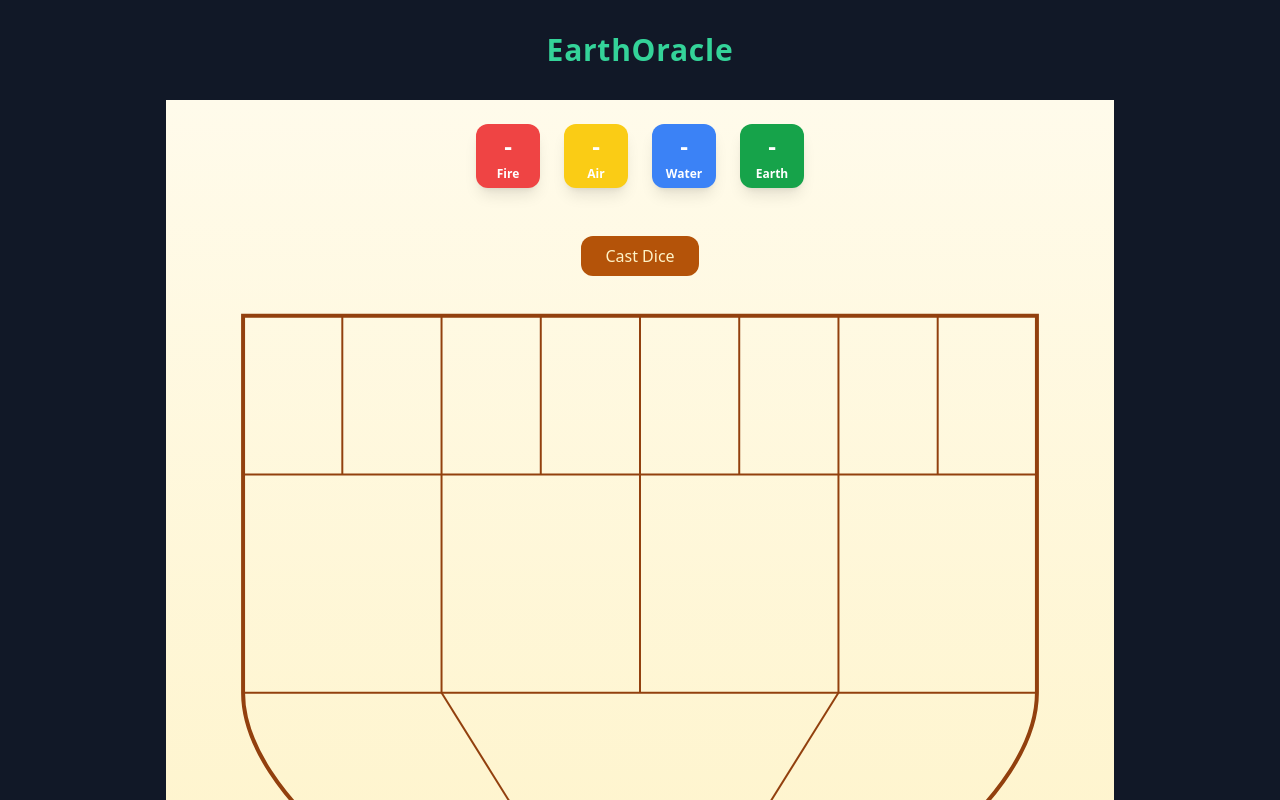
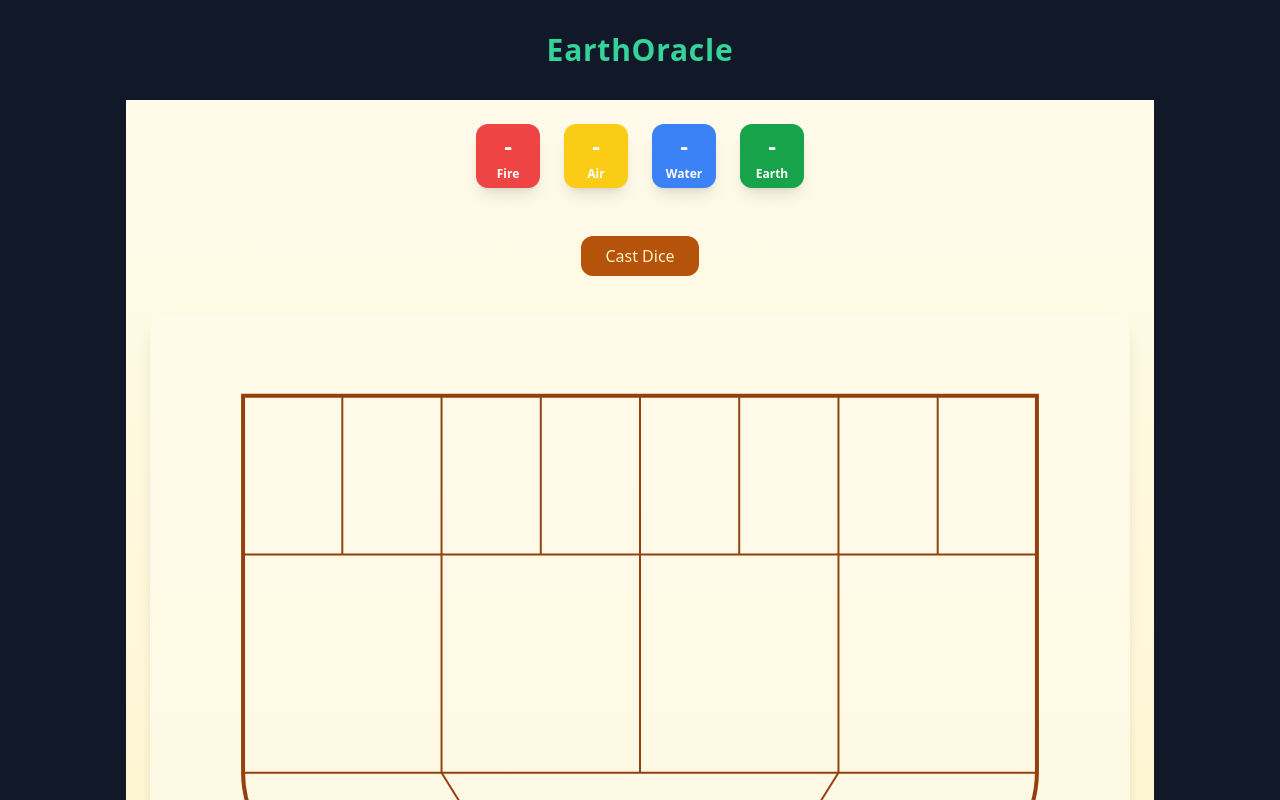
Before and after one commit to Whytebread/EarthOracle, a React (Create React App) app in the folder earth-oracle/: page / in a window 1280 px wide. Shown: the top 800 px of the page. Built offline with nearby package versions, Linux system fonts and the light colour scheme.

Commit message:
fixed background to  expand lower to house chart

```diff
--- a/earth-oracle/src/components/CastingBoard.js
+++ b/earth-oracle/src/components/CastingBoard.js
@@ -487,6 +487,15 @@ export default function CastingBoard() {
         <NiecesRow />
         <CourtRow /> */}
 
+        {/* CHART PANEL */}
+        <div className="
+    mt-10
+    rounded-2xl
+    bg-amber-50/70
+    shadow-lg
+    p-10
+  ">
+
           {/* SHIELD CHART */}
           <div className="relative mx-auto" style={{ width: 900, height: 700 }}>
             <ShieldChartFrame />
@@ -525,9 +534,13 @@ export default function CastingBoard() {
                 />
               </motion.div>
             ))}
+          </div>
 
           {showHouseChart && (
-            <div className="mt-16">
+            <div
+              className="relative mx-auto mt-20"
+              style={{ width: 900, height: 900 }}
+            >
               <HouseChartFrame />
               <HouseChart
                 figures={houseFigures}
@@ -540,5 +553,6 @@ export default function CastingBoard() {
 
       </div>
     </div>
+
   );
 }
```
Lines whose indentation alone changed are shown as unchanged.
